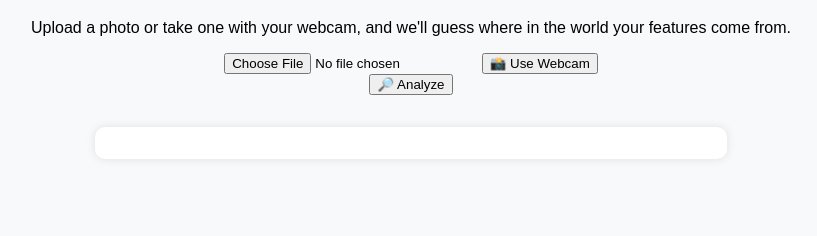
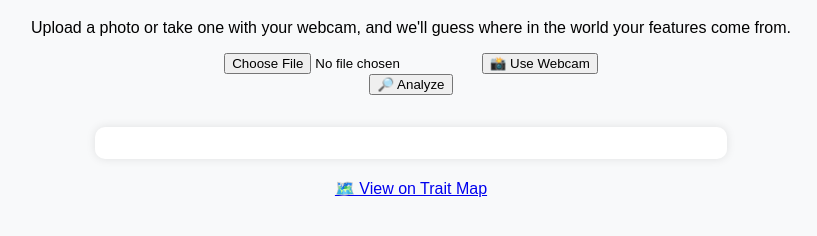
Before and after one commit to ruhaans05/dnacam.ai, a plain HTML site: page index.html in a window 1280 px wide. Shown: the part 102-338 px from the top of the page, without its empty margins (229-1046 px from the left). Drawn offline with Linux system fonts and the light colour scheme.

Commit message:
Update index.html

```diff
--- a/index.html
+++ b/index.html
@@ -17,7 +17,13 @@
   <br/>
   <button id="analyzeBtn">🔎 Analyze</button>
   <p id="status"></p>
+
   <div id="resultBox"></div>
+
+  <!-- Link to open the interactive map -->
+  <a href="map.html" target="_blank" style="display:block; margin-top: 20px;">
+    🗺️ View on Trait Map
+  </a>
 
   <script src="dnafrontend.js"></script>
 </body>
```
